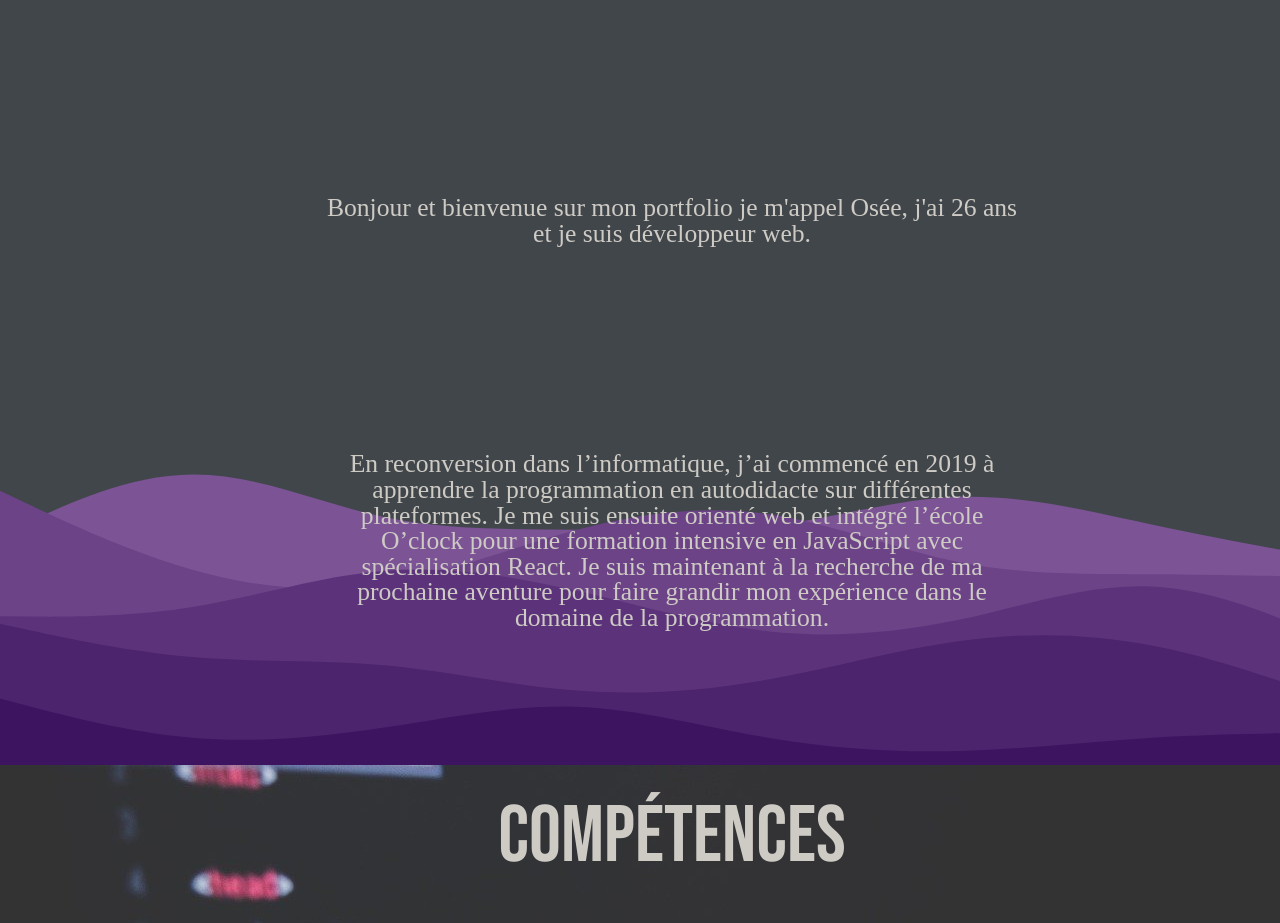
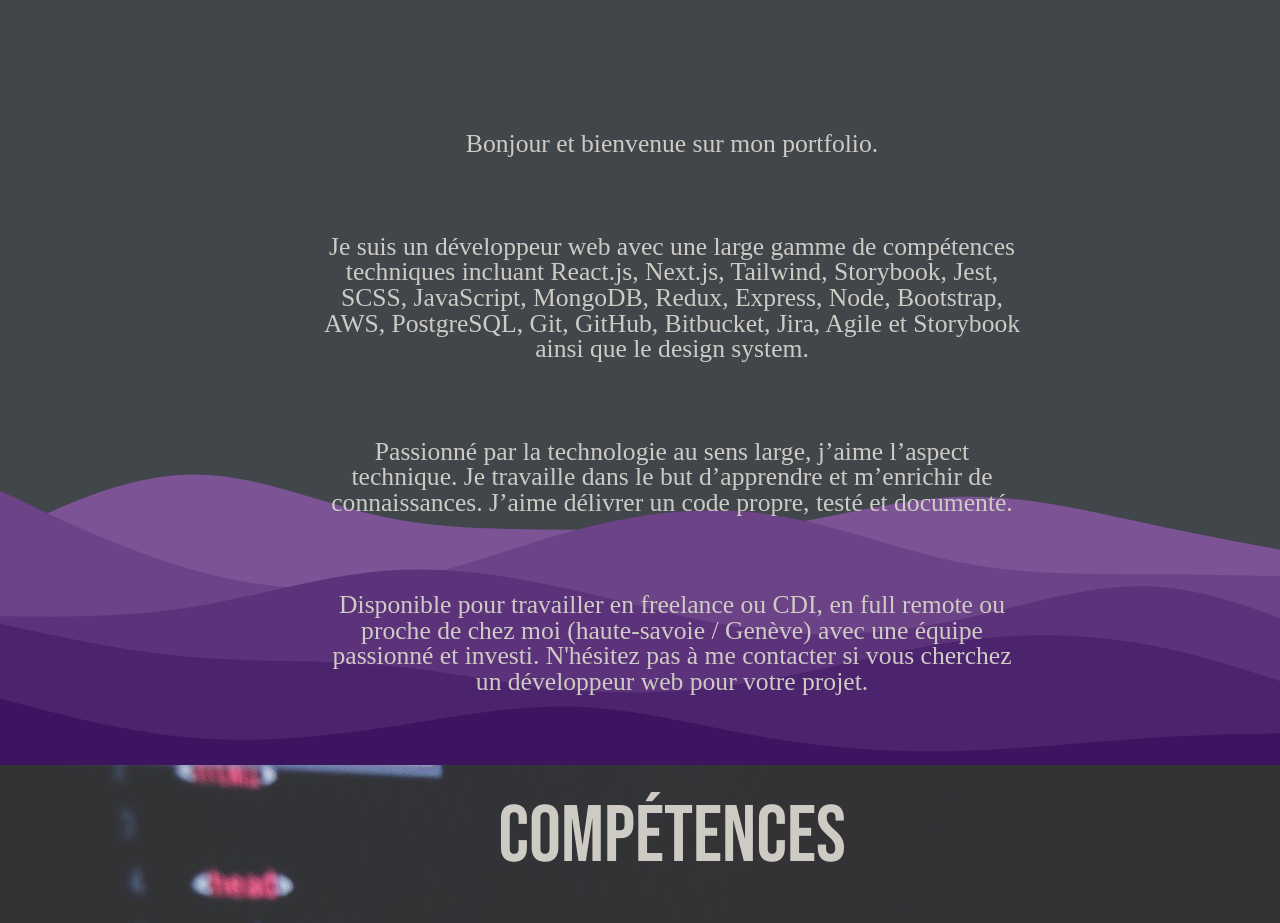
Before and after one commit to oralanto/oralanto.github.io, a React (Create React App) app in the folder portfolio-osee/: page / in a window 1280 px wide. Shown: the part 963-1886 px from the top of the page. Built offline with nearby package versions, Linux system fonts and the light colour scheme; a web font is replaced by a local one.

Commit message:
feat: update presentation

```diff
--- a/portfolio-osee/src/components/Presentation/index.js
+++ b/portfolio-osee/src/components/Presentation/index.js
@@ -1,21 +1,33 @@
-import React from 'react';
-
-import './style.css';
+import React from "react";
+import "./style.css";
 
 const Presentation = () => {
   return (
     <div className="Presentation" id="presentation">
       <h2 className="Presentation__title">Présentation</h2>
-      <p className="Presentation__text">Bonjour et bienvenue sur mon portfolio je m'appel Osée, j'ai 26 ans et
-je suis développeur web.</p>
-      <p className="Presentation__text">En reconversion dans l’informatique, j’ai commencé en 2019 à apprendre
-la programmation en autodidacte sur différentes plateformes. Je me suis
-ensuite orienté web et intégré l’école O’clock pour une formation intensive
-en JavaScript avec spécialisation React. Je suis maintenant à la recherche
-de ma prochaine aventure pour faire grandir mon expérience dans le domaine
-de la programmation.</p>
+      <p className="Presentation__text">
+        Bonjour et bienvenue sur mon portfolio.
+      </p>
+      <p className="Presentation__text">
+        Je suis un développeur web avec une large gamme de compétences
+        techniques incluant React.js, Next.js, Tailwind, Storybook, Jest, SCSS,
+        JavaScript, MongoDB, Redux, Express, Node, Bootstrap, AWS, PostgreSQL,
+        Git, GitHub, Bitbucket, Jira, Agile et Storybook ainsi que le design
+        system.
+      </p>
+      <p className="Presentation__text">
+        Passionné par la technologie au sens large, j’aime l’aspect technique.
+        Je travaille dans le but d’apprendre et m’enrichir de connaissances.
+        J’aime délivrer un code propre, testé et documenté.
+      </p>
+      <p className="Presentation__text">
+        Disponible pour travailler en freelance ou CDI, en full remote ou proche
+        de chez moi (haute-savoie / Genève) avec une équipe passionné et
+        investi. N'hésitez pas à me contacter si vous cherchez un développeur
+        web pour votre projet.
+      </p>
     </div>
-  )
+  );
 };
 
 export default Presentation;
```
